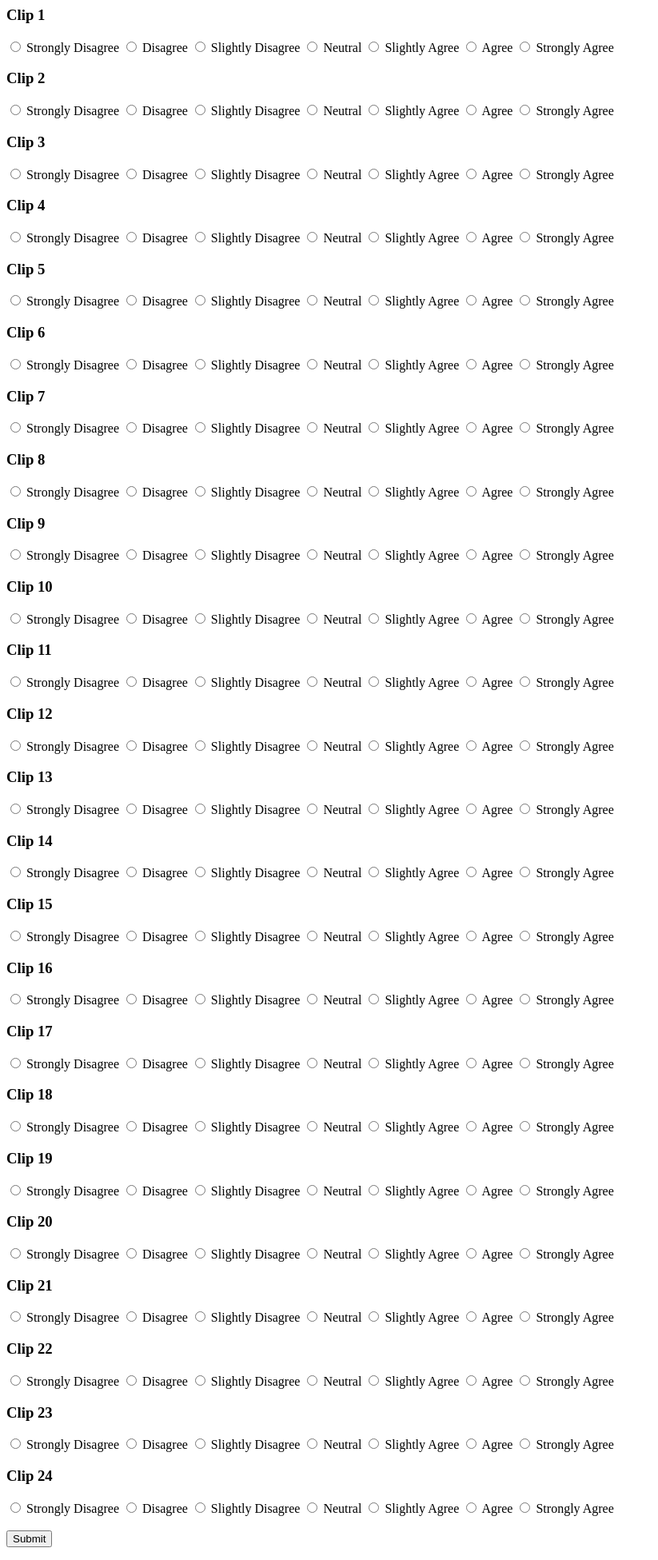
After one commit to ndass6/MUC, a Flask app: page /survey in a window 1280 px wide. The commit adds this page. Shown: the whole page at 80% size, without its empty margins (0-823 px from the left). Run offline with Flask 2, Linux system fonts and the light colour scheme.

Commit message:
Updated messages shown and added survey

```diff
--- a/main.py
+++ b/main.py
@@ -125,14 +125,14 @@ messages = [
     (11, "", 5),
     (11, "", 23),
 
-    #Clip 23=
+    #Clip 23
     (11, "", 30),
 
     #Clip 24
     (11, "", 30)
 ]
 
-messageTexts = [x[1] if x[1] else "No message" for x in messages]
+messageTexts = [x[1] if x[1] else "No message" for x in messages if x[1] or x[2] == 30]
 
 @app.route("/")
 def login():
@@ -163,11 +163,38 @@ def admin():
     session['clip'] = 1
     return render_template('admin.html')
 
-@app.route('/startExperiment', methods=['GET', 'POST'])
+@app.route('/processAdmin', methods=['GET', 'POST'])
+def processAdmin():
+    if 'Results' in request.form:
+        return redirect('/results')
+    elif 'Survey' in request.form:
+        return redirect('/survey')
+    return redirect('/startExperiment')
+
+@app.route('/survey')
+def survey():
+    return render_template('survey.html', messageTexts=messageTexts)
+
+@app.route('/processSurvey', methods=['GET', 'POST'])
+def processSurvey():
+    print(request.form)
+    return redirect('admin')
+
+@app.route('/results')
+def results():
+    return render_template('results.html')
+
+@app.route('/startExperiment')
 def startExperiment():
+    files = listdir("Experiments")
+    nextNum = int(files[-1][10:-4]) + 1
+    return render_template('startExperiment.html', nextNum=nextNum)
+
+@app.route('/processExperiment', methods=['GET', 'POST'])
+def processExperiment():
     session['order'] = request.form['order']
     files = listdir("Experiments")
-    nextNum = int(files[-1][10:-4]) + 1
+    nextNum = int(request.form['nextNum'])
     file = open("Experiments/Experiment" + ("0" if nextNum < 10 else "") +  str(nextNum) + ".txt", "wb")
     session['nextNum'] = ("0" if nextNum < 10 else "") +  str(nextNum)
     file.close()
@@ -217,7 +244,7 @@ def experiment():
             usernames.append(raw_username[0])
 
         return render_template('experiment.html', user = usernames[(latinSquare[session['order']][messages[session['num']][0]] - 1) % len(usernames)],
-            message = messages[session['num']][1], delay = messages[session['num']][2], order = session['order'], num = session['num'],
+            message = messages[session['num']][1], delay = messages[session['num']][2], order = session['order'], num = session['clip'],
             messageTexts = messageTexts)
 
 if __name__ == "__main__":
--- a/templates/experiment.html
+++ b/templates/experiment.html
@@ -5,11 +5,11 @@
     <input type="user" class="form-control input-login" id="user" value="{{user}}" name="user" readonly>
     <input type="message" class="form-control input-login" id="message" value="{{message}}" name="message" readonly>
     <button type="submit" class="btn btn-fp" name="Send" id="Send">Send Message</button>
-    <p>({{num + 1}}/{{messageTexts|length}})</p>
+    <p>({{num - 1}}/{{messageTexts|length}})</p>
     {% for messageText in messageTexts %}
-        {% if loop.index == num + 1 %}
+        {% if loop.index == num - 1 %}
             <p style="color:limegreen">{{messageText}}</p>
-        {% elif loop.index > num + 1 %}
+        {% elif loop.index > num - 1 %}
             <p>{{messageText}}</p>
         {% endif %}
     {% endfor %}
--- /dev/null
+++ b/templates/results.html
@@ -0,0 +1 @@
+<p>Results</p>
--- /dev/null
+++ b/templates/survey.html
@@ -0,0 +1,41 @@
+<form action="/processSurvey" method="POST"  onsubmit="disableButton()">
+    {% for messageText in messageTexts %}
+        <h3>Clip {{loop.index}}</h3>
+        <label>
+            <input type="radio" id="{{loop.index}}" name="{{loop.index}}" value="1"/>
+            Strongly Disagree
+        </label>
+        <label>
+            <input type="radio" id="{{loop.index}}" name="{{loop.index}}" value="2"/>
+            Disagree
+        </label>
+        <label>
+            <input type="radio" id="{{loop.index}}" name="{{loop.index}}" value="3"/>
+            Slightly Disagree
+        </label>
+        <label>
+            <input type="radio" id="{{loop.index}}" name="{{loop.index}}" value="4"/>
+            Neutral
+        </label>
+        <label>
+            <input type="radio" id="{{loop.index}}" name="{{loop.index}}" value="5"/>
+            Slightly Agree
+        </label>
+        <label>
+            <input type="radio" id="{{loop.index}}" name="{{loop.index}}" value="6"/>
+            Agree
+        </label>
+        <label>
+            <input type="radio" id="{{loop.index}}" name="{{loop.index}}" value="7"/>
+            Strongly Agree
+        </label>
+    {% endfor %}
+    <br><br>
+    <button type="submit" class="btn btn-fp" name="Submit" id="Submit">Submit</button>
+</form>
+
+<script type="text/javascript">
+    function disableButton() {
+        document.getElementsByName('Submit')[0].disabled = true;
+    }
+</script>
```
Also changed, not shown: templates/admin.html (+7 -15 lines), templates/startExperiment.html (added, +24 -0 lines).
